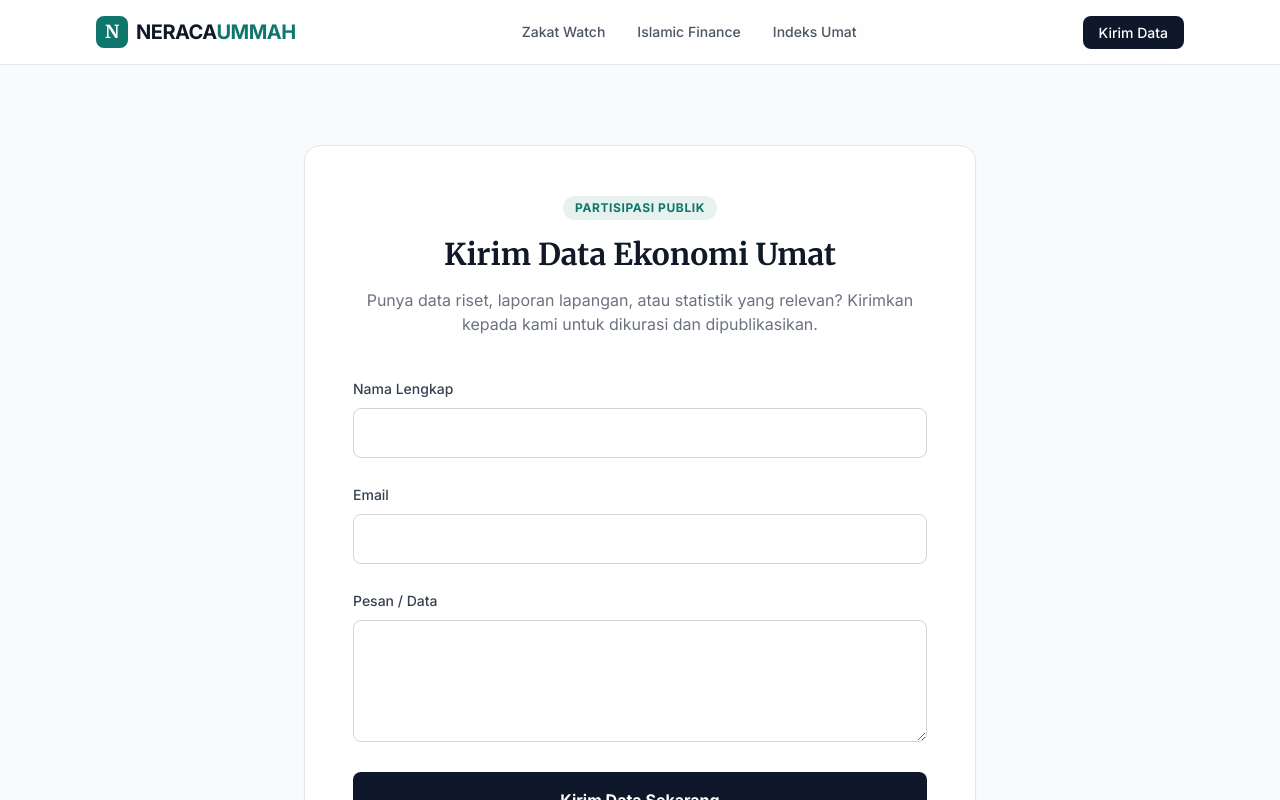
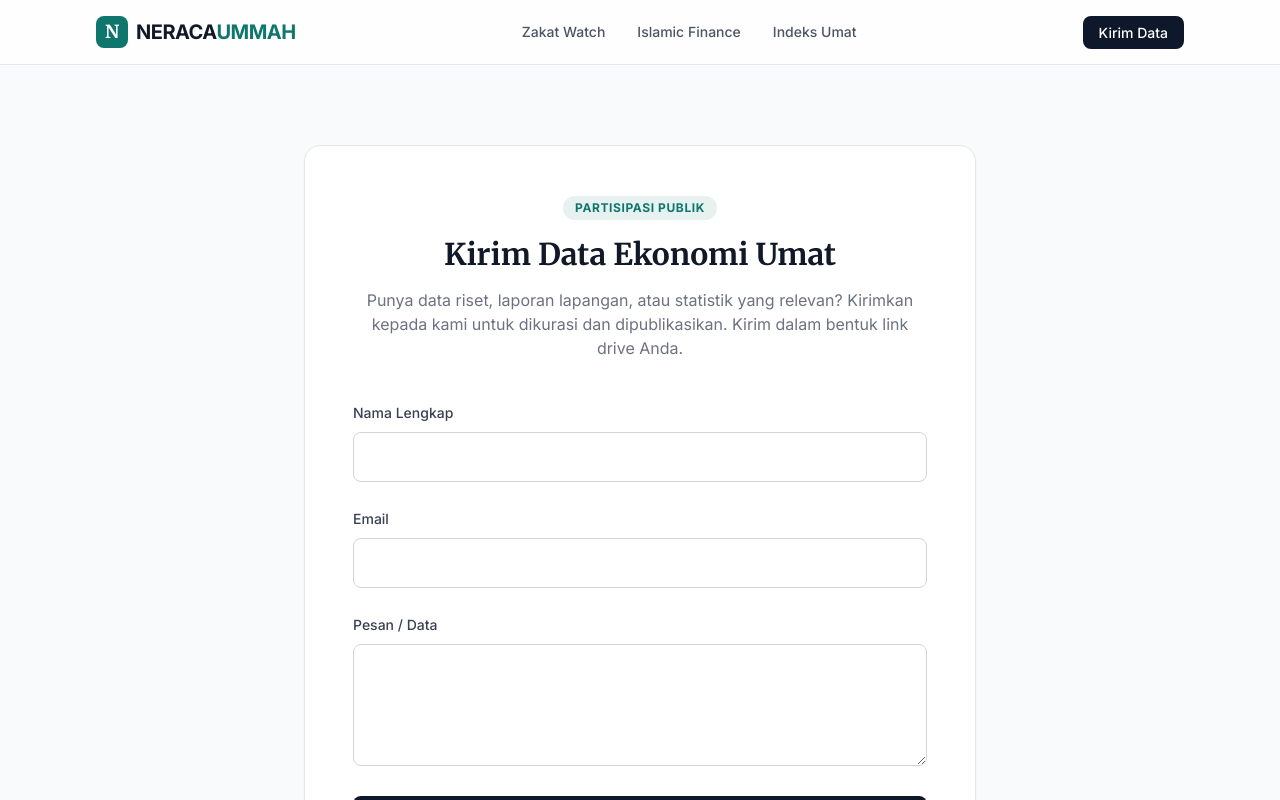
Before and after one commit to arvaas007/arva, a Next.js app: page /kirim-data in a window 1280 px wide. Shown: the top 800 px of the page. Built offline with nearby package versions, Linux system fonts and the light colour scheme.

Commit message:
Update page.tsx

```diff
--- a/app/kirim-data/page.tsx
+++ b/app/kirim-data/page.tsx
@@ -15,7 +15,7 @@ export default function KirimDataPage() {
                         <h1 className="text-3xl font-serif font-bold text-gray-900 mb-4">Kirim Data Ekonomi Umat</h1>
                         <p className="text-gray-500">
                             Punya data riset, laporan lapangan, atau statistik yang relevan?
-                            Kirimkan kepada kami untuk dikurasi dan dipublikasikan.
+                            Kirimkan kepada kami untuk dikurasi dan dipublikasikan. Kirim dalam bentuk link drive Anda.
                         </p>
                     </div>
                     <form
```
